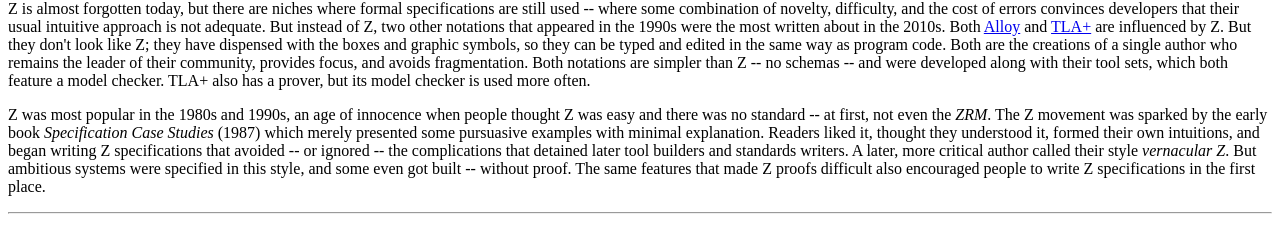
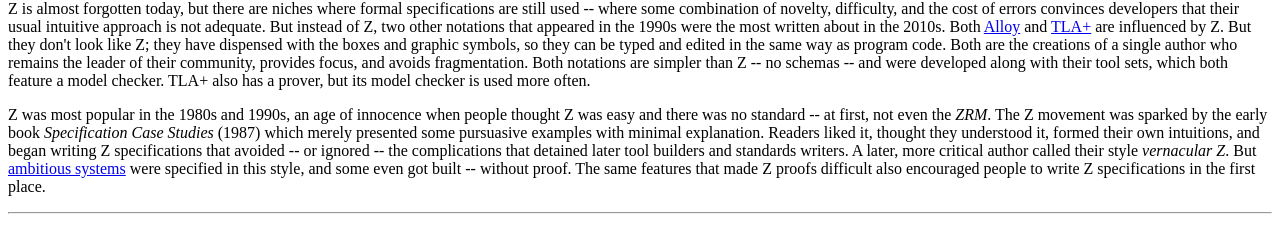
Before and after one commit to jon-jacky/z, a plain HTML site: page z-history/index.html in a window 1280 px wide. Shown: the part 1701-1928 px from the top of the page. Drawn offline with Linux system fonts and the light colour scheme; files that its build step writes are made by us from their sources.

Commit message:
link "ambitious systems" to radiation therapy machine spec in last paragraph

```diff
--- a/z-history/index.html
+++ b/z-history/index.html
@@ -295,7 +295,8 @@ they understood it, formed their own intuitions, and began writing Z
 specifications that avoided -- or ignored -- the complications that
 detained later tool builders and standards writers.  A later, more
 critical author called their style <em>vernacular Z</em>.  But
-ambitious systems were specified in this style, and some even got
+<a href="https://jon-jacky.github.io/z/z/machine.html">
+ambitious systems</a> were specified in this style, and some even got
 built -- without proof.
 The same features that made Z proofs difficult
 also encouraged people to write Z specifications in the first place.
```
